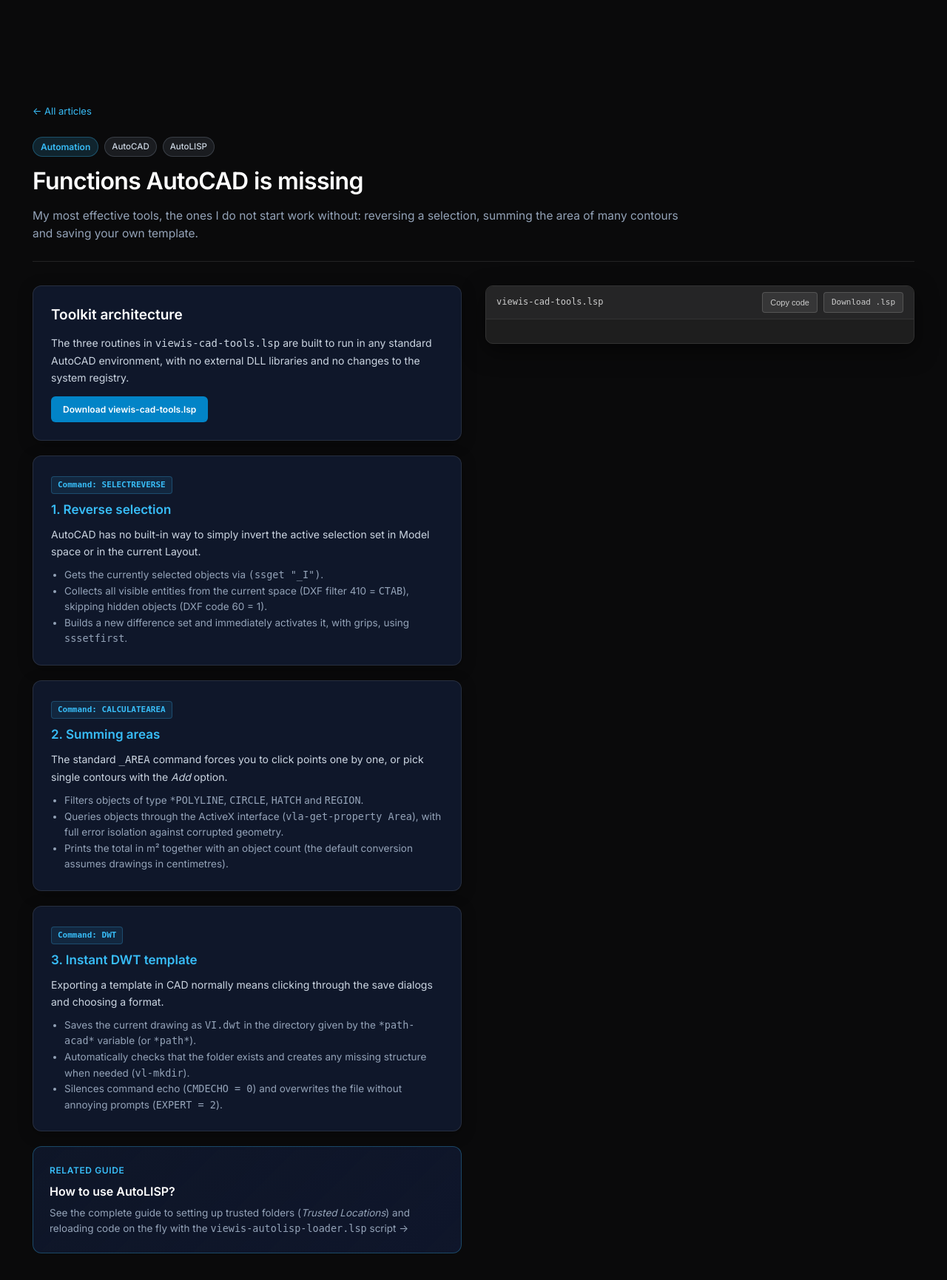
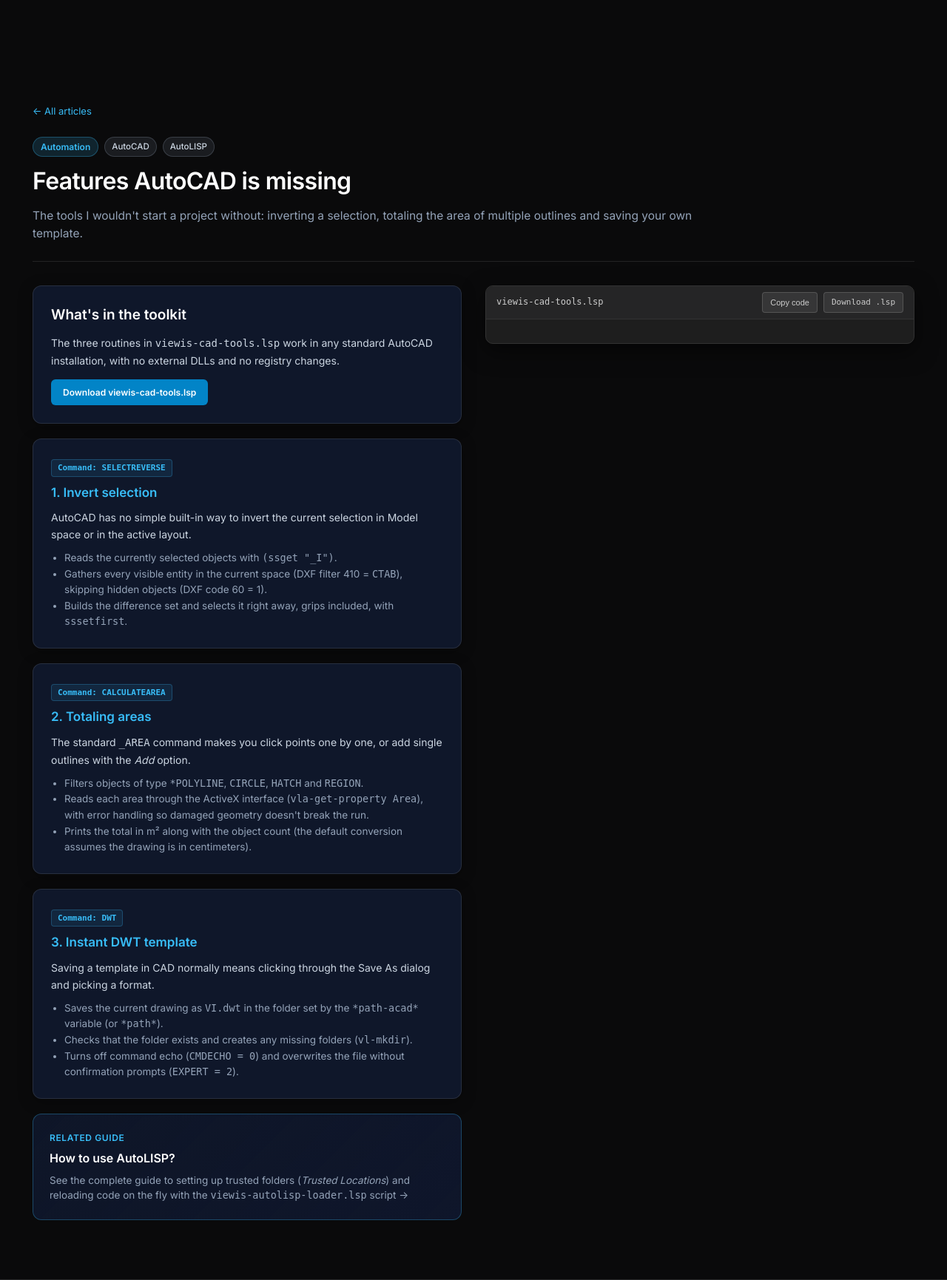
Before and after one commit to wievis/ViewIs, a Django app: page /en/articles/autocad-lisp-narzedzia-przyspieszajace-prace/ in a window 1280 px wide. Shown: the part 76-1807 px from the top of the page at 74% size. Run offline with Django 4.2, Linux system fonts and the light colour scheme.

Commit message:
korekta dialektyczna

```diff
--- a/portfolio/static/kontakt.js
+++ b/portfolio/static/kontakt.js
@@ -3,7 +3,7 @@ document.querySelectorAll('.js-contact-form').forEach(form => {
         e.preventDefault();
         const en = document.documentElement.lang === 'en';
         const t = en
-            ? { sending: 'Sending...', ok: 'Message sent. I will reply shortly.', err: 'Server error. Please try again.', conn: 'Connection error.' }
+            ? { sending: 'Sending...', ok: 'Message sent. I\'ll get back to you soon.', err: 'Server error. Please try again.', conn: 'Connection error.' }
             : { sending: 'Wysyłanie...', ok: 'Wiadomość wysłana. Odpowiem wkrótce.', err: 'Błąd serwera. Spróbuj ponownie.', conn: 'Błąd połączenia.' };
         const status = form.querySelector('.form-status');
         const btn = form.querySelector('button[type=submit]');
--- a/portfolio/templates/articles/autocad_lisp_tools.html
+++ b/portfolio/templates/articles/autocad_lisp_tools.html
@@ -32,9 +32,9 @@
       <div class="split-descriptions">
 
         <div class="desc-card">
-          <h2 style="font-size: 19px; font-weight: 700; color: #ffffff; margin-bottom: 10px;">{% if lang == 'en' %}Toolkit architecture{% else %}Architektura zestawu{% endif %}</h2>
+          <h2 style="font-size: 19px; font-weight: 700; color: #ffffff; margin-bottom: 10px;">{% if lang == 'en' %}What's in the toolkit{% else %}Architektura zestawu{% endif %}</h2>
           <p style="color: #cbd5e1; font-size: 14px; line-height: 1.65; margin-bottom: 14px;">
-            {% if lang == 'en' %}The three routines in <code>viewis-cad-tools.lsp</code> are built to run in any standard AutoCAD environment, with no external DLL libraries and no changes to the system registry.{% else %}Trzy procedury zawarte w pliku <code>viewis-cad-tools.lsp</code> zostały przygotowane tak, by działać w każdym standardowym środowisku AutoCAD bez zewnętrznych bibliotek DLL i bez ingerencji w rejestr systemowy.{% endif %}
+            {% if lang == 'en' %}The three routines in <code>viewis-cad-tools.lsp</code> work in any standard AutoCAD installation, with no external DLLs and no registry changes.{% else %}Trzy procedury zawarte w pliku <code>viewis-cad-tools.lsp</code> zostały przygotowane tak, by działać w każdym standardowym środowisku AutoCAD bez zewnętrznych bibliotek DLL i bez ingerencji w rejestr systemowy.{% endif %}
           </p>
           <div style="display: flex; gap: 10px; flex-wrap: wrap;">
             <a href="{% static 'lsp/viewis-cad-tools.lsp' %}" download class="btn-download">{% if lang == 'en' %}Download viewis-cad-tools.lsp{% else %}Pobierz viewis-cad-tools.lsp{% endif %}</a>
@@ -43,27 +43,27 @@
 
         <div class="desc-card">
           <div class="cmd-badge">{% if lang == 'en' %}Command: SELECTREVERSE{% else %}Polecenie: SELECTREVERSE{% endif %}</div>
-          <h3 style="font-size: 17px; font-weight: 700; color: #38bdf8; margin-bottom: 8px;">{% if lang == 'en' %}1. Reverse selection{% else %}1. Odwrócenie zaznaczenia{% endif %}</h3>
+          <h3 style="font-size: 17px; font-weight: 700; color: #38bdf8; margin-bottom: 8px;">{% if lang == 'en' %}1. Invert selection{% else %}1. Odwrócenie zaznaczenia{% endif %}</h3>
           <p style="color: #cbd5e1; font-size: 14px; line-height: 1.65; margin-bottom: 10px;">
-            {% if lang == 'en' %}AutoCAD has no built-in way to simply invert the active selection set in Model space or in the current Layout.{% else %}AutoCAD natywnie nie oferuje prostego odwrócenia aktywnego zbioru wskazań w obszarze Modelu lub bieżącego arkusza (Layout).{% endif %}
+            {% if lang == 'en' %}AutoCAD has no simple built-in way to invert the current selection in Model space or in the active layout.{% else %}AutoCAD natywnie nie oferuje prostego odwrócenia aktywnego zbioru wskazań w obszarze Modelu lub bieżącego arkusza (Layout).{% endif %}
           </p>
           <ul style="padding-left: 18px; color: #94a3b8; font-size: 13.5px; line-height: 1.6;">
-            <li>{% if lang == 'en' %}Gets the currently selected objects via <code>(ssget "_I")</code>.{% else %}Pobiera aktualnie zaznaczone obiekty przez <code>(ssget "_I")</code>.{% endif %}</li>
-            <li>{% if lang == 'en' %}Collects all visible entities from the current space (DXF filter 410 = <code>CTAB</code>), skipping hidden objects (DXF code 60 = 1).{% else %}Zbiera wszystkie widoczne elementy z bieżącej przestrzeni (filtr DXF 410 = <code>CTAB</code>) ignorując obiekty ukryte (kod DXF 60 = 1).{% endif %}</li>
-            <li>{% if lang == 'en' %}Builds a new difference set and immediately activates it, with grips, using <code>sssetfirst</code>.{% else %}Tworzy nowy zbiór różnicowy i natychmiast go aktywuje wraz z uchwytami za pomocą <code>sssetfirst</code>.{% endif %}</li>
+            <li>{% if lang == 'en' %}Reads the currently selected objects with <code>(ssget "_I")</code>.{% else %}Pobiera aktualnie zaznaczone obiekty przez <code>(ssget "_I")</code>.{% endif %}</li>
+            <li>{% if lang == 'en' %}Gathers every visible entity in the current space (DXF filter 410 = <code>CTAB</code>), skipping hidden objects (DXF code 60 = 1).{% else %}Zbiera wszystkie widoczne elementy z bieżącej przestrzeni (filtr DXF 410 = <code>CTAB</code>) ignorując obiekty ukryte (kod DXF 60 = 1).{% endif %}</li>
+            <li>{% if lang == 'en' %}Builds the difference set and selects it right away, grips included, with <code>sssetfirst</code>.{% else %}Tworzy nowy zbiór różnicowy i natychmiast go aktywuje wraz z uchwytami za pomocą <code>sssetfirst</code>.{% endif %}</li>
           </ul>
         </div>
 
         <div class="desc-card">
           <div class="cmd-badge">{% if lang == 'en' %}Command: CALCULATEAREA{% else %}Polecenie: CALCULATEAREA{% endif %}</div>
-          <h3 style="font-size: 17px; font-weight: 700; color: #38bdf8; margin-bottom: 8px;">{% if lang == 'en' %}2. Summing areas{% else %}2. Sumowanie powierzchni{% endif %}</h3>
+          <h3 style="font-size: 17px; font-weight: 700; color: #38bdf8; margin-bottom: 8px;">{% if lang == 'en' %}2. Totaling areas{% else %}2. Sumowanie powierzchni{% endif %}</h3>
           <p style="color: #cbd5e1; font-size: 14px; line-height: 1.65; margin-bottom: 10px;">
-            {% if lang == 'en' %}The standard <code>_AREA</code> command forces you to click points one by one, or pick single contours with the <em>Add</em> option.{% else %}Standardowe polecenie <code>_AREA</code> wymaga żmudnego klikania punktów lub pojedynczych konturów z opcją <em>Add</em>.{% endif %}
+            {% if lang == 'en' %}The standard <code>_AREA</code> command makes you click points one by one, or add single outlines with the <em>Add</em> option.{% else %}Standardowe polecenie <code>_AREA</code> wymaga żmudnego klikania punktów lub pojedynczych konturów z opcją <em>Add</em>.{% endif %}
           </p>
           <ul style="padding-left: 18px; color: #94a3b8; font-size: 13.5px; line-height: 1.6;">
             <li>{% if lang == 'en' %}Filters objects of type <code>*POLYLINE</code>, <code>CIRCLE</code>, <code>HATCH</code> and <code>REGION</code>.{% else %}Filtruje obiekty typu <code>*POLYLINE</code>, <code>CIRCLE</code>, <code>HATCH</code> i <code>REGION</code>.{% endif %}</li>
-            <li>{% if lang == 'en' %}Queries objects through the ActiveX interface (<code>vla-get-property Area</code>), with full error isolation against corrupted geometry.{% else %}Odpytuje obiekty przez interfejs ActiveX (<code>vla-get-property Area</code>) z pełną izolacją błędów przed uszkodzoną geometrią.{% endif %}</li>
-            <li>{% if lang == 'en' %}Prints the total in m² together with an object count (the default conversion assumes drawings in centimetres).{% else %}Wyświetla gotową sumę w m² wraz z licznikiem obiektów (domyślny przelicznik dla rysunków w centymetrach).{% endif %}</li>
+            <li>{% if lang == 'en' %}Reads each area through the ActiveX interface (<code>vla-get-property Area</code>), with error handling so damaged geometry doesn't break the run.{% else %}Odpytuje obiekty przez interfejs ActiveX (<code>vla-get-property Area</code>) z pełną izolacją błędów przed uszkodzoną geometrią.{% endif %}</li>
+            <li>{% if lang == 'en' %}Prints the total in m² along with the object count (the default conversion assumes the drawing is in centimeters).{% else %}Wyświetla gotową sumę w m² wraz z licznikiem obiektów (domyślny przelicznik dla rysunków w centymetrach).{% endif %}</li>
           </ul>
         </div>
 
@@ -71,12 +71,12 @@
           <div class="cmd-badge">{% if lang == 'en' %}Command: DWT{% else %}Polecenie: DWT{% endif %}</div>
           <h3 style="font-size: 17px; font-weight: 700; color: #38bdf8; margin-bottom: 8px;">{% if lang == 'en' %}3. Instant DWT template{% else %}3. Natychmiastowy szablon DWT{% endif %}</h3>
           <p style="color: #cbd5e1; font-size: 14px; line-height: 1.65; margin-bottom: 10px;">
-            {% if lang == 'en' %}Exporting a template in CAD normally means clicking through the save dialogs and choosing a format.{% else %}Eksport szablonu w CADzie standardowo zmusza do przeklikiwania dialogów zapisu i wyboru formatu.{% endif %}
+            {% if lang == 'en' %}Saving a template in CAD normally means clicking through the Save As dialog and picking a format.{% else %}Eksport szablonu w CADzie standardowo zmusza do przeklikiwania dialogów zapisu i wyboru formatu.{% endif %}
           </p>
           <ul style="padding-left: 18px; color: #94a3b8; font-size: 13.5px; line-height: 1.6;">
-            <li>{% if lang == 'en' %}Saves the current drawing as <code>VI.dwt</code> in the directory given by the <code>*path-acad*</code> variable (or <code>*path*</code>).{% else %}Zapisuje bieżący stan rysunku jako <code>VI.dwt</code> do katalogu wskazanego zmienną <code>*path-acad*</code> (lub <code>*path*</code>).{% endif %}</li>
-            <li>{% if lang == 'en' %}Automatically checks that the folder exists and creates any missing structure when needed (<code>vl-mkdir</code>).{% else %}Automatycznie weryfikuje istnienie folderu i w razie potrzeby tworzy brakującą strukturę (<code>vl-mkdir</code>).{% endif %}</li>
-            <li>{% if lang == 'en' %}Silences command echo (<code>CMDECHO = 0</code>) and overwrites the file without annoying prompts (<code>EXPERT = 2</code>).{% else %}Wycisza komunikaty (<code>CMDECHO = 0</code>) i nadpisuje plik bez irytujących monitów (<code>EXPERT = 2</code>).{% endif %}</li>
+            <li>{% if lang == 'en' %}Saves the current drawing as <code>VI.dwt</code> in the folder set by the <code>*path-acad*</code> variable (or <code>*path*</code>).{% else %}Zapisuje bieżący stan rysunku jako <code>VI.dwt</code> do katalogu wskazanego zmienną <code>*path-acad*</code> (lub <code>*path*</code>).{% endif %}</li>
+            <li>{% if lang == 'en' %}Checks that the folder exists and creates any missing folders (<code>vl-mkdir</code>).{% else %}Automatycznie weryfikuje istnienie folderu i w razie potrzeby tworzy brakującą strukturę (<code>vl-mkdir</code>).{% endif %}</li>
+            <li>{% if lang == 'en' %}Turns off command echo (<code>CMDECHO = 0</code>) and overwrites the file without confirmation prompts (<code>EXPERT = 2</code>).{% else %}Wycisza komunikaty (<code>CMDECHO = 0</code>) i nadpisuje plik bez irytujących monitów (<code>EXPERT = 2</code>).{% endif %}</li>
           </ul>
         </div>
 
--- a/portfolio/templates/articles_list.html
+++ b/portfolio/templates/articles_list.html
@@ -7,8 +7,8 @@
   <div style="max-width: 920px; margin: 0 auto; padding: 0 24px;">
 
     <div style="margin-bottom: 40px; border-bottom: 1px solid rgba(255, 255, 255, 0.12); padding-bottom: 24px;">
-      <h1 style="font-size: 34px; font-weight: 800; color: #ffffff; margin-bottom: 12px; letter-spacing: -0.02em;">{% if lang == 'en' %}Knowledge base & Tools{% else %}Baza wiedzy & Narzędzia{% endif %}</h1>
-      <p style="font-size: 15px; color: #94a3b8; line-height: 1.6; margin: 0;">{% if lang == 'en' %}Practical scripts, CAD/BIM automation and technical solutions from everyday engineering practice.{% else %}Praktyczne skrypty, automatyzacje CAD/BIM oraz techniczne rozwiązania z codziennej praktyki inżynierskiej.{% endif %}</p>
+      <h1 style="font-size: 34px; font-weight: 800; color: #ffffff; margin-bottom: 12px; letter-spacing: -0.02em;">{% if lang == 'en' %}Knowledge Base & Tools{% else %}Baza wiedzy & Narzędzia{% endif %}</h1>
+      <p style="font-size: 15px; color: #94a3b8; line-height: 1.6; margin: 0;">{% if lang == 'en' %}Practical scripts, CAD/BIM automation and technical solutions from everyday engineering work.{% else %}Praktyczne skrypty, automatyzacje CAD/BIM oraz techniczne rozwiązania z codziennej praktyki inżynierskiej.{% endif %}</p>
     </div>
 
     <div style="display: flex; flex-direction: column; gap: 20px;">
@@ -25,7 +25,7 @@
           </h2>
           <p style="font-size: 14.5px; line-height: 1.65; color: #cbd5e1; margin-bottom: 16px;">{{ art.lead }}</p>
           <div style="display: inline-flex; align-items: center; gap: 6px; color: #38bdf8; font-size: 13.5px; font-weight: 600;">
-            {% if lang == 'en' %}Read the article & code{% else %}Czytaj artykuł & kod{% endif %} <span>→</span>
+            {% if lang == 'en' %}Read the article & get the code{% else %}Czytaj artykuł & kod{% endif %} <span>→</span>
           </div>
         </article>
       {% empty %}
--- a/portfolio/templates/base.html
+++ b/portfolio/templates/base.html
@@ -7,11 +7,11 @@
     <script>document.documentElement.classList.add('js');try{if(localStorage.getItem('theme')==='light')document.documentElement.classList.add('light-mode')}catch(e){}</script>
 
     <link rel="canonical" href="https://www.viewis.pl{{ request.path }}">
-    <meta name="description" content="{% block meta_description %}{% if lang == 'en' %}Portfolio of 3D projects, visualizations, animations and virtual environments.{% else %}Portfolio projektów 3D: wizualizacje, animacje, środowiska i makiety wirtualne.{% endif %}{% endblock %}">
+    <meta name="description" content="{% block meta_description %}{% if lang == 'en' %}Portfolio of 3D projects: visualizations, animations and virtual environments.{% else %}Portfolio projektów 3D: wizualizacje, animacje, środowiska i makiety wirtualne.{% endif %}{% endblock %}">
     <meta property="og:type" content="website">
     <meta property="og:url" content="https://www.viewis.pl{{ request.path }}">
     <meta property="og:title" content="{% block og_title %}Maciej Wielgosz - Computer Designer Portfolio{% endblock %}">
-    <meta property="og:description" content="{% if lang == 'en' %}3D designs, visualizations and digital tools. See my latest work.{% else %}Projekty 3D, wizualizacje i design. Zobacz moje najnowsze realizacje.{% endif %}">
+    <meta property="og:description" content="{% if lang == 'en' %}3D visualizations, virtual environments and digital tools. See my latest work.{% else %}Projekty 3D, wizualizacje i design. Zobacz moje najnowsze realizacje.{% endif %}">
     <meta property="og:image" content="https://www.viewis.pl{% static 'CEO-background-1200-630.jpg' %}">
     <meta name="twitter:card" content="summary_large_image">
     <meta name="twitter:title" content="Maciej Wielgosz | Computer Designer">
--- a/portfolio/templates/contact_footer.html
+++ b/portfolio/templates/contact_footer.html
@@ -3,12 +3,12 @@
         <div class="reveal">
             <span class="eyebrow">{% if lang == 'en' %}Contact{% else %}Kontakt{% endif %}</span>
             <h2 class="h2">{% if lang == 'en' %}Have a project? Let's talk.{% else %}Masz projekt? Porozmawiajmy.{% endif %}</h2>
-            <p class="lead">{% if lang == 'en' %}Describe what you need: visualization, animation, virtual environment or a tool. I reply with a quote and a proposed approach.{% else %}Opisz, czego potrzebujesz: wizualizacji, animacji, środowiska wirtualnego lub narzędzia. Odpowiem wyceną i propozycją podejścia.{% endif %}</p>
+            <p class="lead">{% if lang == 'en' %}Tell me what you need: a visualization, animation, virtual environment or a tool. I'll reply with a quote and a proposed approach.{% else %}Opisz, czego potrzebujesz: wizualizacji, animacji, środowiska wirtualnego lub narzędzia. Odpowiem wyceną i propozycją podejścia.{% endif %}</p>
             <ul class="contact-list">
                 <li><span>E-mail</span><a href="mailto:{{ CONTACT_EMAIL }}">{{ CONTACT_EMAIL }}</a></li>
                 {% if CONTACT_PHONE %}<li><span>{% if lang == 'en' %}Phone{% else %}Telefon{% endif %}</span><a href="tel:{{ CONTACT_PHONE|cut:' ' }}">{{ CONTACT_PHONE }}</a></li>{% endif %}
-                <li><span>{% if lang == 'en' %}Location{% else %}Lokalizacja{% endif %}</span>{% if CONTACT_LOCATION %}{{ CONTACT_LOCATION }}{% elif lang == 'en' %}Poland &middot; remote worldwide{% else %}Polska &middot; praca zdalna{% endif %}</li>
-                <li><span>{% if lang == 'en' %}Response time{% else %}Czas odpowiedzi{% endif %}</span>{% if lang == 'en' %}usually within 24 h{% else %}zwykle do 24 h{% endif %}</li>
+                <li><span>{% if lang == 'en' %}Location{% else %}Lokalizacja{% endif %}</span>{% if CONTACT_LOCATION %}{{ CONTACT_LOCATION }}{% elif lang == 'en' %}Poland &middot; working remotely worldwide{% else %}Polska &middot; praca zdalna{% endif %}</li>
+                <li><span>{% if lang == 'en' %}Response time{% else %}Czas odpowiedzi{% endif %}</span>{% if lang == 'en' %}usually within 24 hours{% else %}zwykle do 24 h{% endif %}</li>
             </ul>
         </div>
 
@@ -23,7 +23,7 @@
             <textarea name="message" rows="5" placeholder="{% if lang == 'en' %}Tell me about your project{% else %}Opowiedz o swoim projekcie{% endif %}" required></textarea>
             <label class="consent">
                 <input type="checkbox" required>
-                <span>{% if lang == 'en' %}I consent to the processing of my personal data for the purpose of correspondence.{% else %}Wyrażam zgodę na przetwarzanie moich danych osobowych w celu prowadzenia korespondencji.{% endif %}</span>
+                <span>{% if lang == 'en' %}I agree to my personal data being processed so that you can reply to my message.{% else %}Wyrażam zgodę na przetwarzanie moich danych osobowych w celu prowadzenia korespondencji.{% endif %}</span>
             </label>
             <button type="submit" class="btn btn-primary">{% if lang == 'en' %}Send message{% else %}Wyślij wiadomość{% endif %}</button>
             <div class="form-status" role="status" aria-live="polite"></div>
--- a/portfolio/templates/kontakt.html
+++ b/portfolio/templates/kontakt.html
@@ -4,7 +4,7 @@
 {% block content %}
 <section class="page-hero container" style="padding-bottom:10px">
     <span class="eyebrow">{% if lang == 'en' %}Contact{% else %}Kontakt{% endif %}</span>
-    <h1 class="display">{% if lang == 'en' %}Let's build something.{% else %}Zbudujmy coś razem.{% endif %}</h1>
+    <h1 class="display">{% if lang == 'en' %}Let's build something together.{% else %}Zbudujmy coś razem.{% endif %}</h1>
     <p class="lead" style="margin-top:14px">{% if lang == 'en' %}Visualizations, animations, virtual environments, tools. Tell me what you need.{% else %}Wizualizacje, animacje, środowiska wirtualne, narzędzia. Napisz, czego potrzebujesz.{% endif %}</p>
 </section>
 {% endblock %}
--- a/portfolio/templates/portfolio.html
+++ b/portfolio/templates/portfolio.html
@@ -12,7 +12,7 @@
   <h1 class="display">{% if lang == 'en' %}Selected Work &amp; 3D Projects{% else %}Wybrane realizacje i projekty 3D{% endif %}</h1>
   <p class="lead">
     {% if lang == 'en' %}
-    Architectural visualisations, real-time virtual environments, product models, and dedicated automation tools.
+    Architectural visualizations, real-time virtual environments, product models and custom automation tools.
     {% else %}
     Wizualizacje architektoniczne, środowiska wirtualne w czasie rzeczywistym, modele produktów oraz narzędzia automatyzacji.
     {% endif %}
```
Also changed, not shown: portfolio/articles_data.py (+4 -4 lines), portfolio/templates/404.html (+4 -4 lines), portfolio/templates/about.html (+10 -10 lines), portfolio/templates/articles/autolisp_getting_started.html (+7 -7 lines), portfolio/templates/articles/maxscript_getting_started.html (+6 -6 lines), portfolio/templates/home.html (+10 -10 lines), portfolio/templates/mep.html (+4 -4 lines), portfolio/static/lightbox.js.
